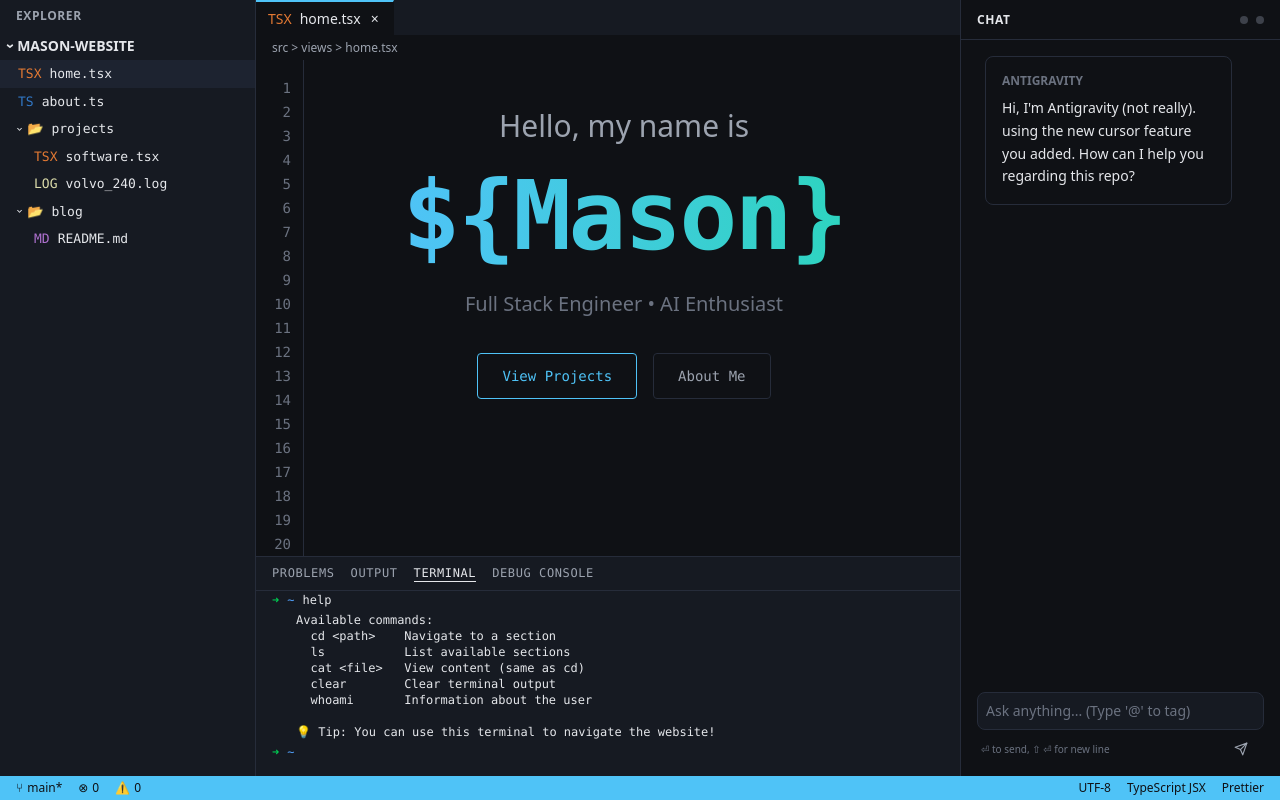
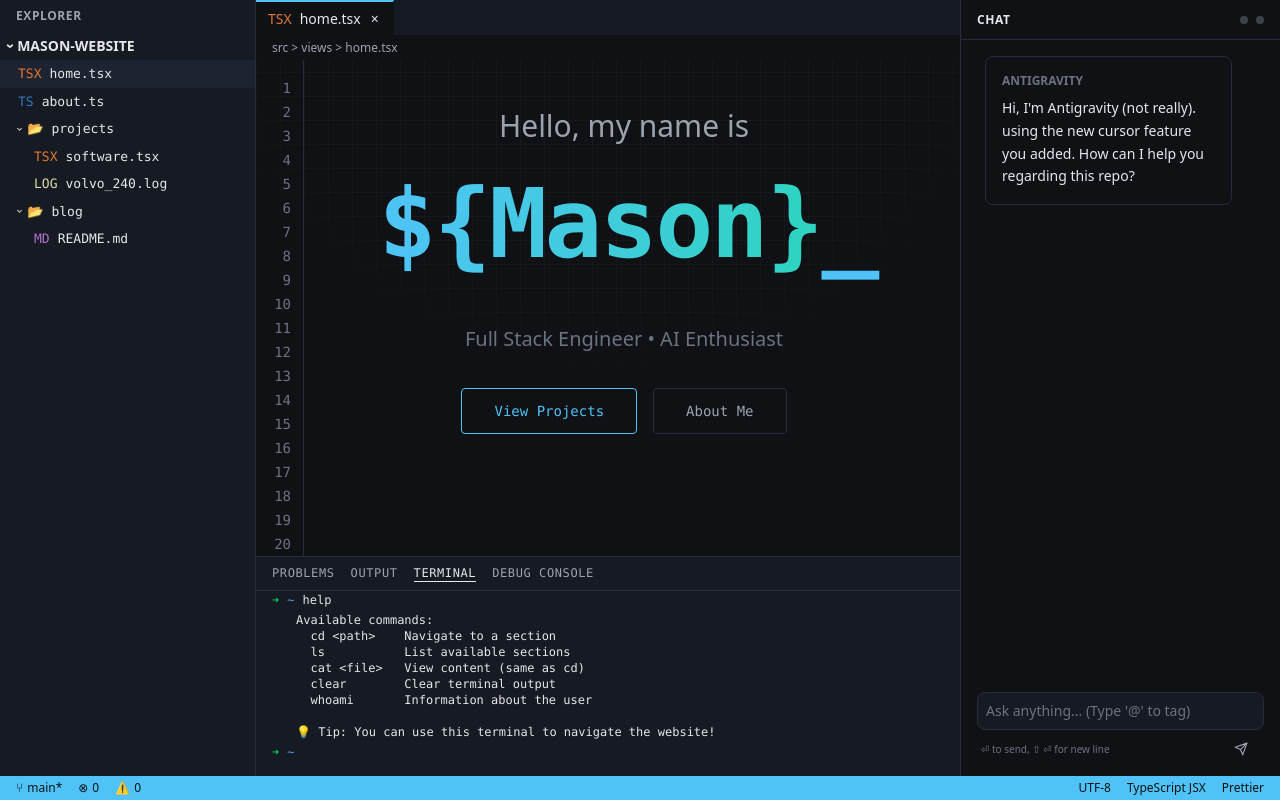
Before and after one commit to Mason-Little/who-am-I, a Vue app: page / in a window 1280 px wide. Both pictures are taken after a click on the element 608 px from the left and 676 px from the top of the page. Built offline with nearby package versions, Linux system fonts and the light colour scheme; the HTML template or start-up script is replaced by a standard one.

Commit message:
add landing page pop

```diff
--- a/src/App.vue
+++ b/src/App.vue
@@ -29,19 +29,27 @@ const getFileName = (path: string) => {
       <Sidebar class="hidden md:flex shrink-0" />
 
       <!-- Editor Area -->
-      <div class="flex-grow flex flex-col min-w-0">
+      <div class="flex-grow flex flex-col min-w-0 relative">
+        <!-- Global Background Effects -->
+        <div
+          class="absolute inset-0 bg-[radial-gradient(circle_at_center,_var(--tw-gradient-stops))] from-bg-secondary/20 via-transparent to-transparent opacity-50 pointer-events-none"
+        ></div>
+        <div
+          class="absolute inset-0 bg-[linear-gradient(to_right,#80808012_1px,transparent_1px),linear-gradient(to_bottom,#80808012_1px,transparent_1px)] bg-[size:24px_24px] [mask-image:radial-gradient(ellipse_60%_50%_at_50%_0%,#000_70%,transparent_100%)] pointer-events-none"
+        ></div>
+
         <!-- Editor Tabs -->
-        <EditorTabs />
+        <EditorTabs class="relative z-10" />
 
         <!-- Breadcrumbs (Optional line) -->
         <div
-          class="h-6 bg-bg-primary flex items-center px-4 text-xs text-text-secondary select-none"
+          class="h-6 bg-bg-primary flex items-center px-4 text-xs text-text-secondary select-none relative z-10"
         >
           src > views > {{ getFileName(route.path) }}
         </div>
 
         <!-- Content (Scrollable) -->
-        <main class="flex-grow overflow-y-auto bg-bg-primary relative">
+        <main class="flex-grow overflow-y-auto relative z-10">
           <!-- Line Numbers (Visual fake) -->
           <div
             class="absolute left-0 top-0 bottom-0 w-12 text-right pr-3 pt-4 text-text-dim font-mono text-sm leading-6 select-none border-r border-border"
@@ -58,7 +66,7 @@ const getFileName = (path: string) => {
         </main>
 
         <!-- Bottom Terminal Panel (Fixed height) -->
-        <div class="h-55 shrink-0">
+        <div class="h-55 shrink-0 relative z-10">
           <Terminal />
         </div>
       </div>
--- a/src/views/HomeView.vue
+++ b/src/views/HomeView.vue
@@ -1,6 +1,33 @@
+<script setup lang="ts">
+import { ref, onMounted } from 'vue'
+
+const name = ref('')
+const fullName = '${Mason}'
+const showCursor = ref(true)
+
+const typeText = async () => {
+  // Initial delay before typing starts
+  await new Promise((resolve) => setTimeout(resolve, 500))
+
+  for (let i = 0; i <= fullName.length; i++) {
+    name.value = fullName.slice(0, i)
+    // Random typing delay for realism
+    await new Promise((resolve) => setTimeout(resolve, 50 + Math.random() * 100))
+  }
+}
+
+onMounted(() => {
+  typeText()
+  // Cursor blinking interval
+  setInterval(() => {
+    showCursor.value = !showCursor.value
+  }, 530)
+})
+</script>
+
 <template>
-  <div class="h-full flex flex-col items-center justify-center p-8">
-    <div class="text-center space-y-6">
+  <div class="relative h-full flex flex-col items-center justify-center p-8 overflow-hidden">
+    <div class="relative z-10 text-center space-y-8">
       <h2
         class="text-2xl md:text-3xl font-medium text-text-secondary animate-fade-in-up"
         style="animation-delay: 100ms"
@@ -9,13 +36,19 @@
       </h2>
 
       <h1
-        class="text-6xl md:text-8xl font-bold font-mono tracking-tight animate-fade-in-up"
+        class="text-6xl md:text-8xl font-bold font-mono tracking-tight animate-fade-in-up min-h-[1.2em]"
         style="animation-delay: 200ms"
       >
         <span
           class="bg-gradient-to-r from-accent to-accent-secondary bg-clip-text text-transparent"
         >
-          ${Mason}
+          {{ name }}
+        </span>
+        <span
+          class="text-accent inline-block w-[0.5em] align-baseline transition-opacity duration-100"
+          :class="{ 'opacity-0': !showCursor, 'opacity-100': showCursor }"
+        >
+          _
         </span>
       </h1>
 
@@ -32,13 +65,17 @@
       >
         <router-link
           to="/projects/software"
-          class="px-6 py-3 border border-accent text-accent hover:bg-accent/10 transition-colors rounded"
+          class="group relative px-8 py-3 overflow-hidden rounded bg-transparent transition-all duration-300 hover:shadow-[0_0_20px_rgba(var(--color-accent-rgb),0.3)] border border-accent text-accent"
         >
-          View Projects
+          <span
+            class="absolute inset-0 w-full h-full bg-accent/10 transform -translate-x-full group-hover:translate-x-0 transition-transform duration-300"
+          ></span>
+          <span class="relative">View Projects</span>
         </router-link>
+
         <router-link
           to="/about"
-          class="px-6 py-3 border border-border text-text-secondary hover:bg-bg-tertiary hover:text-text-primary transition-colors rounded"
+          class="group px-8 py-3 border border-border text-text-secondary hover:text-text-primary hover:border-text-primary transition-all duration-300 rounded hover:shadow-[0_0_15px_rgba(255,255,255,0.1)]"
         >
           About Me
         </router-link>
```
